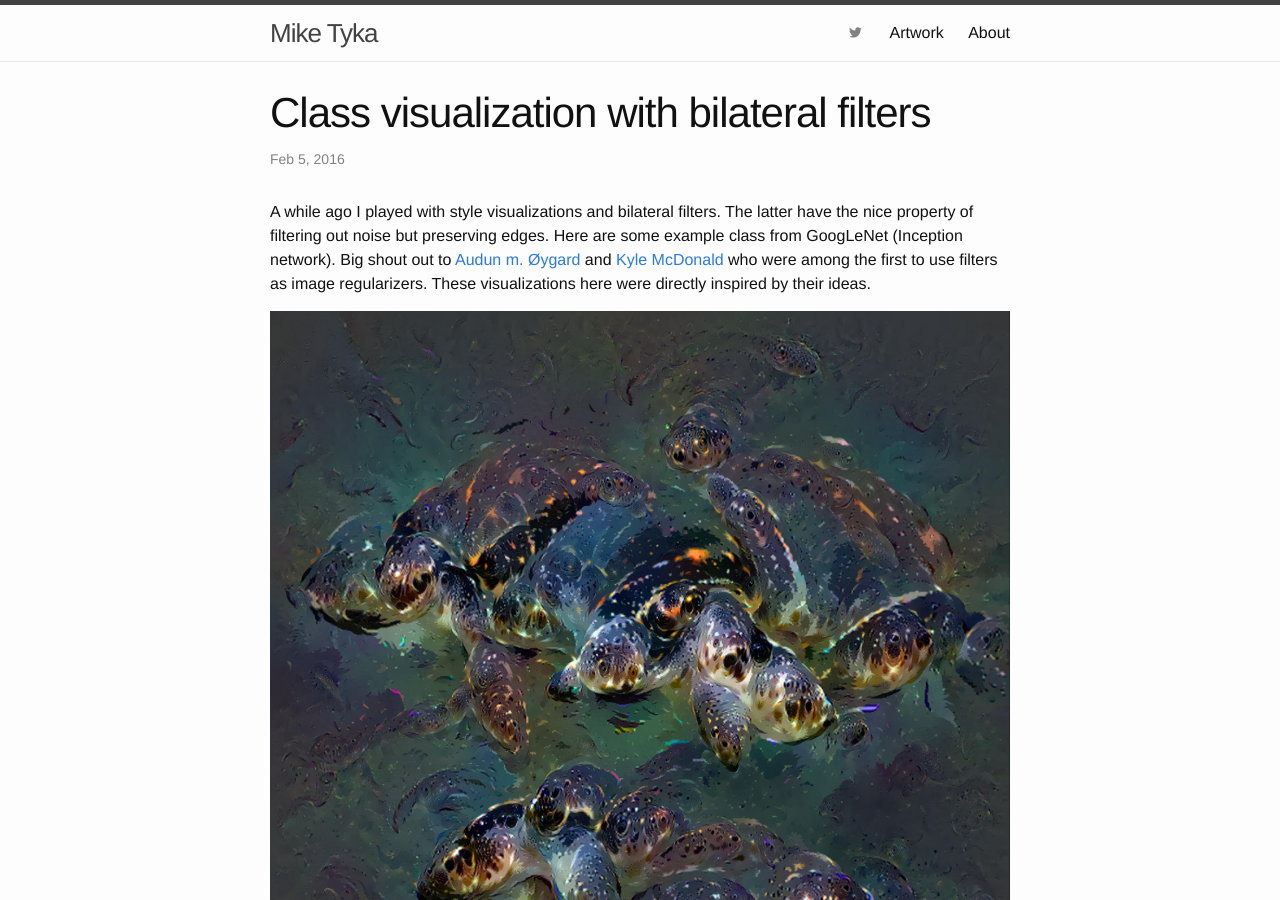
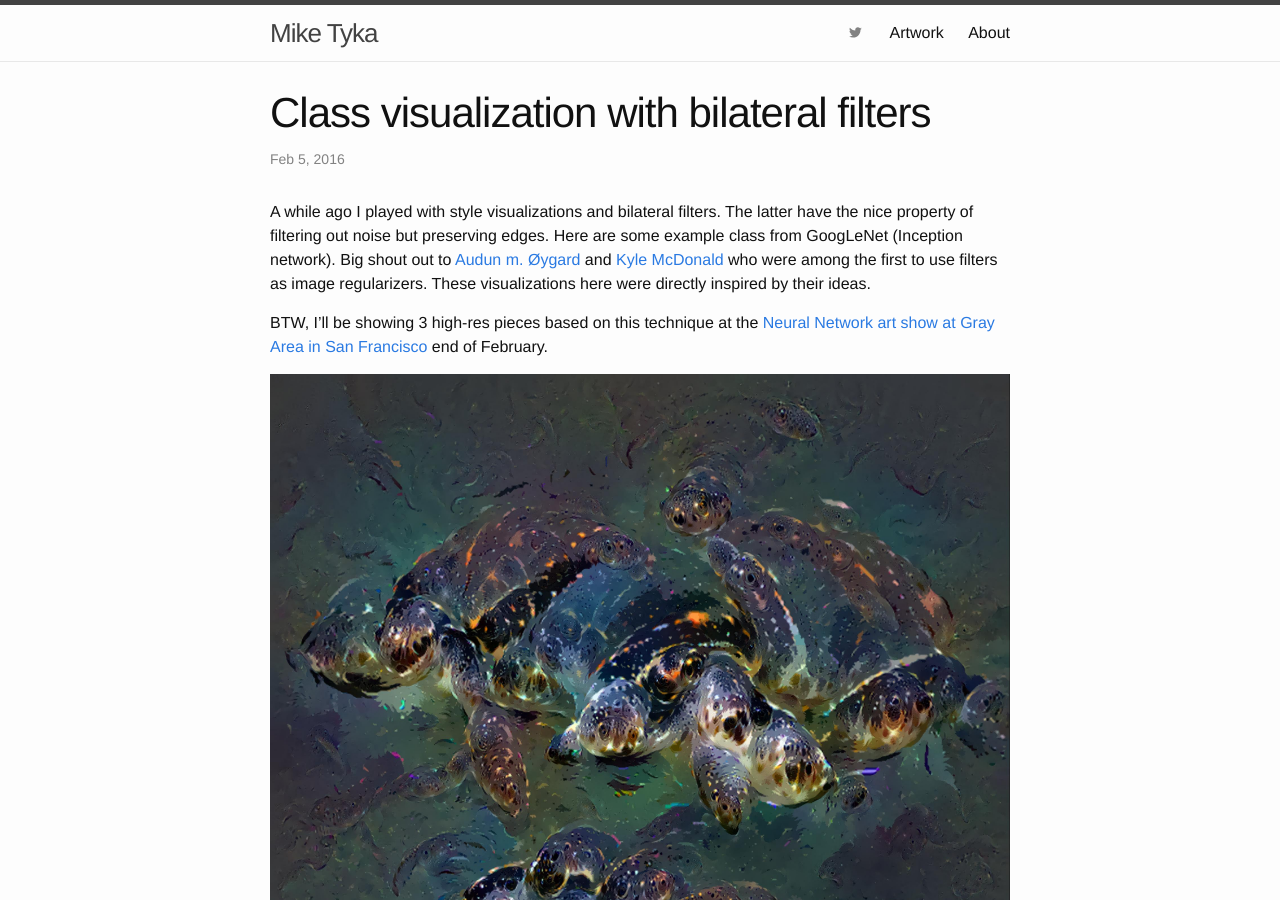
Before and after one commit to mtyka/mtyka.github.io, a Jekyll site: the page built from _posts/2016-02-05-bilateral-class-vis.markdown, in a window 1280 px wide and 900 px high. Built offline with Jekyll 4.4.1, drawn with Linux system fonts in a browser that asks for light colours.

Commit message:
Adding link to show

```diff
--- a/_posts/2016-02-05-bilateral-class-vis.markdown
+++ b/_posts/2016-02-05-bilateral-class-vis.markdown
@@ -6,6 +6,8 @@
 ---
 
 A while ago I played with style visualizations and bilateral filters. The latter have the nice property of filtering out noise but preserving edges. Here are some example class from GoogLeNet (Inception network). Big shout out to [Audun m. Øygard](http://auduno.com/post/125362849838/visualizing-googlenet-classes) and [Kyle McDonald](https://github.com/kylemcdonald/deepdream/blob/master/dream.ipynb) who were among the first to use filters as image regularizers. These visualizations here were directly inspired by their ideas.
+
+BTW, I'll be showing 3 high-res pieces based on this technique at the [Neural Network art show at Gray Area in San Francisco](http://grayarea.org/event/deepdream-the-art-of-neural-networks/) end of February.
 
 <img src="/assets/classviz/dark_0034_09.jpg">
 
```
